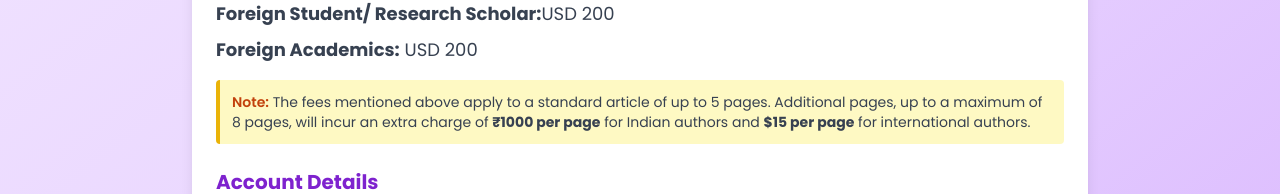
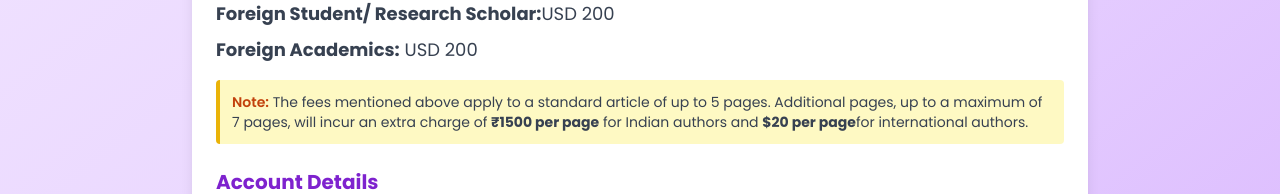
Before and after one commit to manishshukla00/conference, a React (Create React App) app: page /registration in a window 1280 px wide. Shown: the part 452-646 px from the top of the page. Built offline with nearby package versions, Linux system fonts and the light colour scheme.

Commit message:
Registration updated

```diff
--- a/src/pages/Registration.jsx
+++ b/src/pages/Registration.jsx
@@ -53,9 +53,9 @@ const Registration = () => {
             <div className="mt-4 text-sm text-gray-700 bg-yellow-100 border-l-4 border-yellow-500 p-3 rounded">
               <span className="font-semibold text-orange-700">Note:</span> The
               fees mentioned above apply to a standard article of up to 5 pages.
-              Additional pages, up to a maximum of 8 pages, will incur an extra
-              charge of <span className="font-bold">₹1000 per page</span> for
-              Indian authors and <span className="font-bold">$15 per page</span>{" "}
+              Additional pages, up to a maximum of 7 pages, will incur an extra
+              charge of <span className="font-bold">₹1500 per page</span> for
+              Indian authors and <span className="font-bold">$20 per page</span>
               for international authors.
             </div>
           </div>
```
